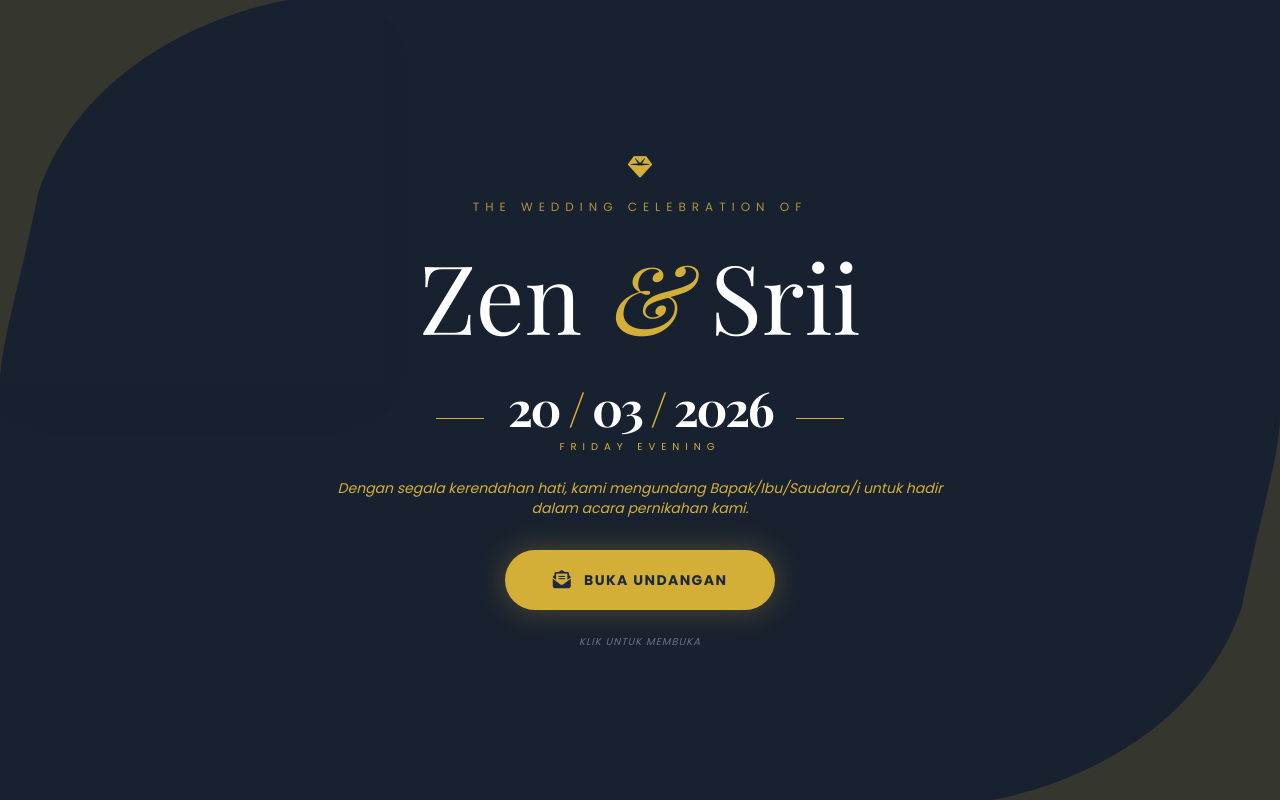
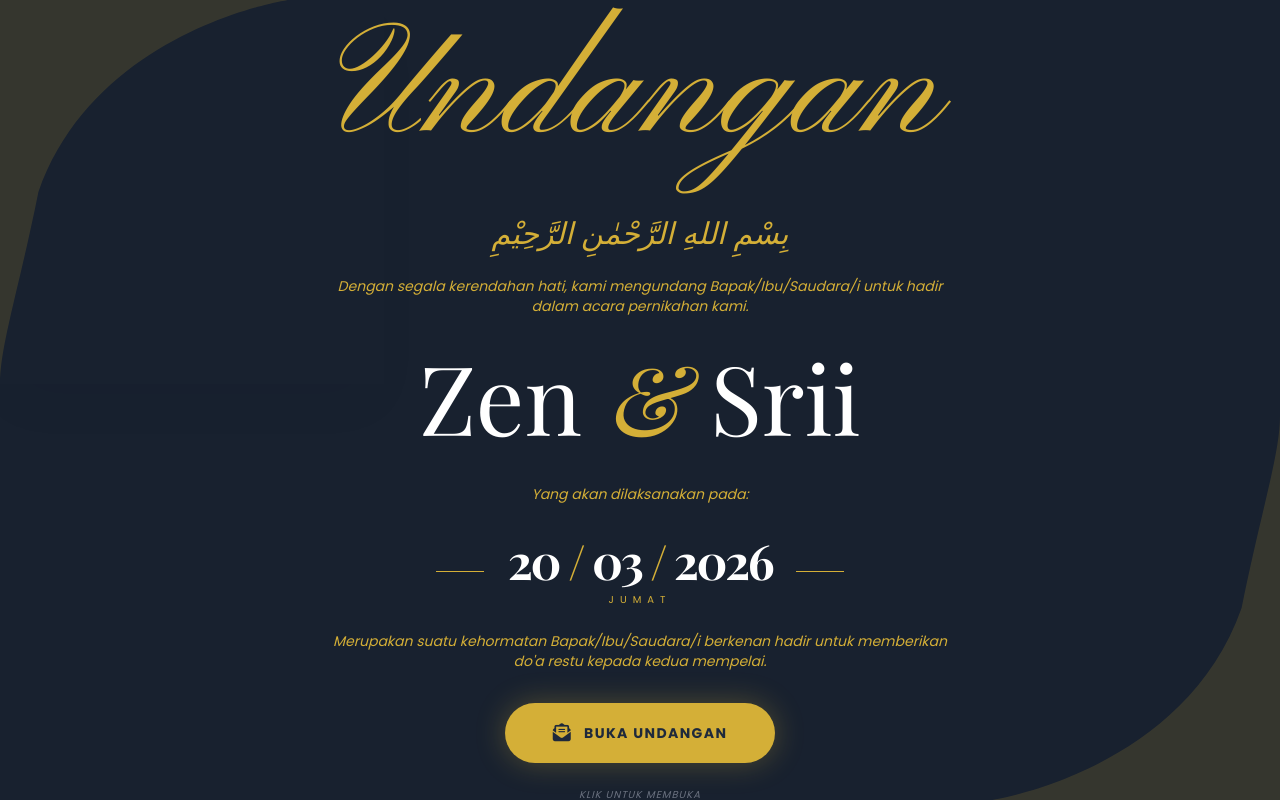
Before and after one commit to 1amkaizen/Undangan-pernikahan, a plain HTML site: page index.html in a window 1280 px wide. Shown: the top 800 px of the page. Drawn offline with nearby package versions, Linux system fonts and the light colour scheme.

Commit message:
Update index.html

```diff
--- a/index.html
+++ b/index.html
@@ -13,7 +13,7 @@
       rel="stylesheet"
       href="https://cdnjs.cloudflare.com/ajax/libs/font-awesome/6.5.1/css/all.min.css"
     />
-
+<link href="https://fonts.googleapis.com/css2?family=Pinyon+Script&family=Great+Vibes&display=swap" rel="stylesheet">
     <style>
       .font-primary {
         font-family: "Poppins", sans-serif;
@@ -131,69 +131,74 @@
       </div>
 
 <div class="relative z-10 text-center px-4 max-w-2xl w-full">
-        <div class="mb-8 fade-in" style="animation-delay: 0.2s">
-          <i class="fas fa-gem text-[#D4AF37] text-2xl mb-4 block"></i>
-          <p
-            class="font-primary tracking-[0.5em] text-xs uppercase text-[#D4AF37] opacity-80"
-          >
-            The Wedding Celebration of
+
+  <!-- Judul Undangan -->
+  <h1 class="text-8xl md:text-[10rem] text-[#D4AF37] mb-4 fade-in"
+      style="animation-delay: 0.2s; font-family: 'Pinyon Script', cursive; font-weight: 400; line-height: 1.2; padding-bottom: 10px;">
+    Undangan
+  </h1>
+
+  <!-- Bismillah -->
+  <p class="font-primary text-2xl md:text-3xl text-[#D4AF37] mb-6 fade-in italic"
+     style="animation-delay: 0.4s">
+    بِسْمِ اللهِ الرَّحْمٰنِ الرَّحِيْمِ
+  </p>
+
+  <!-- Undangan umum -->
+  <div class="fade-in mb-8" style="animation-delay: 1.2s">
+    <p class="text-[#D4AF37] text-xs md:text-sm italic font-primary">
+      Dengan segala kerendahan hati, kami mengundang Bapak/Ibu/Saudara/i untuk hadir dalam acara pernikahan kami.
     </p>
   </div>
 
-        <h1
-          class="font-secondary text-6xl md:text-8xl text-white mb-10 leading-none fade-in"
-          style="animation-delay: 0.4s"
-        >
+  <!-- Nama Pasangan -->
+  <h1 class="font-secondary text-6xl md:text-8xl text-white mb-10 leading-none fade-in"
+      style="animation-delay: 0.8s">
     Zen <span class="text-[#D4AF37] italic font-light">&</span> Srii
   </h1>
 
-        <div
-          class="flex items-center justify-center gap-6 mb-6 fade-in"
-          style="animation-delay: 0.6s"
-        >
+  <!-- Informasi acara -->
+  <div class="fade-in mb-8" style="animation-delay: 1.2s">
+    <p class="text-[#D4AF37] text-xs md:text-sm italic font-primary">
+      Yang akan dilaksanakan pada:
+    </p>
+  </div>
+
+  <!-- Tanggal Acara -->
+  <div class="flex items-center justify-center gap-6 mb-6 fade-in" style="animation-delay: 1s">
     <div class="h-[1px] w-12 bg-[#D4AF37]"></div>
     <div class="text-white">
-            <p
-              class="font-secondary text-4xl md:text-5xl font-bold tracking-tighter"
-            >
-              20 <span class="text-[#D4AF37]">/</span> 03
-              <span class="text-[#D4AF37]">/</span> 2026
+      <p class="font-secondary text-4xl md:text-5xl font-bold tracking-tighter">
+        20 <span class="text-[#D4AF37]">/</span> 03 <span class="text-[#D4AF37]">/</span> 2026
       </p>
-            <p
-              class="font-primary text-[10px] uppercase tracking-[0.6em] mt-2 text-[#D4AF37]"
-            >
-              Friday Evening
+      <p class="font-primary text-[10px] uppercase tracking-[0.6em] mt-2 text-[#D4AF37]">
+        Jumat
       </p>
     </div>
     <div class="h-[1px] w-12 bg-[#D4AF37]"></div>
   </div>
 
-        <!-- Tambahan teks undangan umum -->
-        <div class="fade-in mb-8" style="animation-delay: 0.8s">
+  <!-- Undangan umum tambahan -->
+  <div class="fade-in mb-8" style="animation-delay: 1.2s">
     <p class="text-[#D4AF37] text-xs md:text-sm italic font-primary">
-            Dengan segala kerendahan hati, kami mengundang Bapak/Ibu/Saudara/i
-            untuk hadir dalam acara pernikahan kami.
+      Merupakan suatu kehormatan Bapak/Ibu/Saudara/i berkenan hadir untuk memberikan do'a restu kepada kedua mempelai.
     </p>
   </div>
 
-        <div class="fade-in" style="animation-delay: 1s">
-          <button
-            onclick="openInvitation()"
-            class="group relative px-12 py-4 bg-[#D4AF37] text-[#1E293B] font-bold rounded-full transition-all duration-500 hover:bg-white hover:scale-105 shadow-[0_0_30px_rgba(212,175,55,0.3)]"
-          >
-            <span
-              class="relative z-10 flex items-center gap-3 uppercase tracking-widest text-sm"
-            >
+  <!-- Tombol Buka Undangan -->
+  <div class="fade-in" style="animation-delay: 1.4s">
+    <button onclick="openInvitation()"
+            class="group relative px-12 py-4 bg-[#D4AF37] text-[#1E293B] font-bold rounded-full transition-all duration-500 hover:bg-white hover:scale-105 shadow-[0_0_30px_rgba(212,175,55,0.3)]">
+      <span class="relative z-10 flex items-center gap-3 uppercase tracking-widest text-sm">
         <i class="fas fa-envelope-open-text text-lg"></i>
         Buka Undangan
       </span>
     </button>
-          <p
-            class="mt-6 text-[10px] text-gray-500 uppercase tracking-widest italic font-primary"
-          >
+    <p class="mt-6 text-[10px] text-gray-500 uppercase tracking-widest italic font-primary">
       Klik untuk membuka
     </p>
   </div>
+
 </div>
 
       <div class="absolute inset-0 bg-black/20 pointer-events-none"></div>
```
Lines whose indentation alone changed are shown as unchanged.
